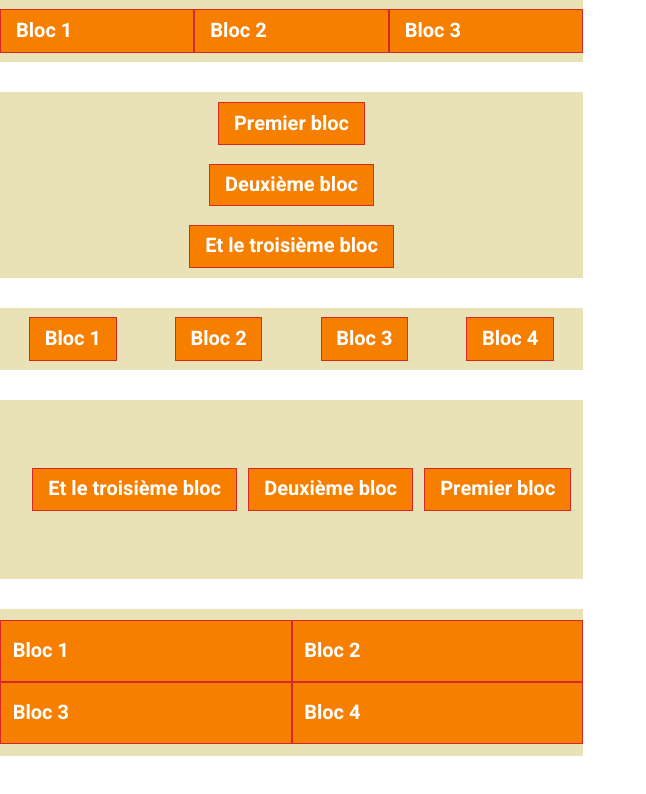
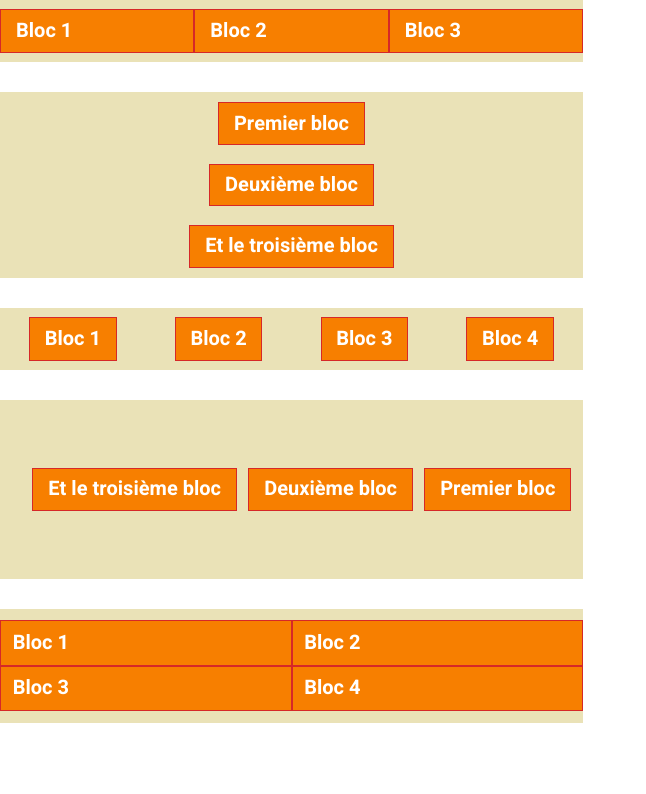
Before and after one commit to LenouilleLaFripouile/examen-1-etape-a, a website built with Parcel: page src/index.html in a window 1280 px wide. Shown: the whole page, without its empty margins (0-646 px from the left). Built offline with nearby package versions, Linux system fonts and the light colour scheme.

Commit message:
final-etape-a

```diff
--- a/src/css/main.css
+++ b/src/css/main.css
@@ -105,6 +105,7 @@ div {
   flex-wrap: wrap;
   padding: 2% 0px;
   align-items: center;
+  height: 60%;
   h1 {
     width: 50%;
     height: 50%;
```
